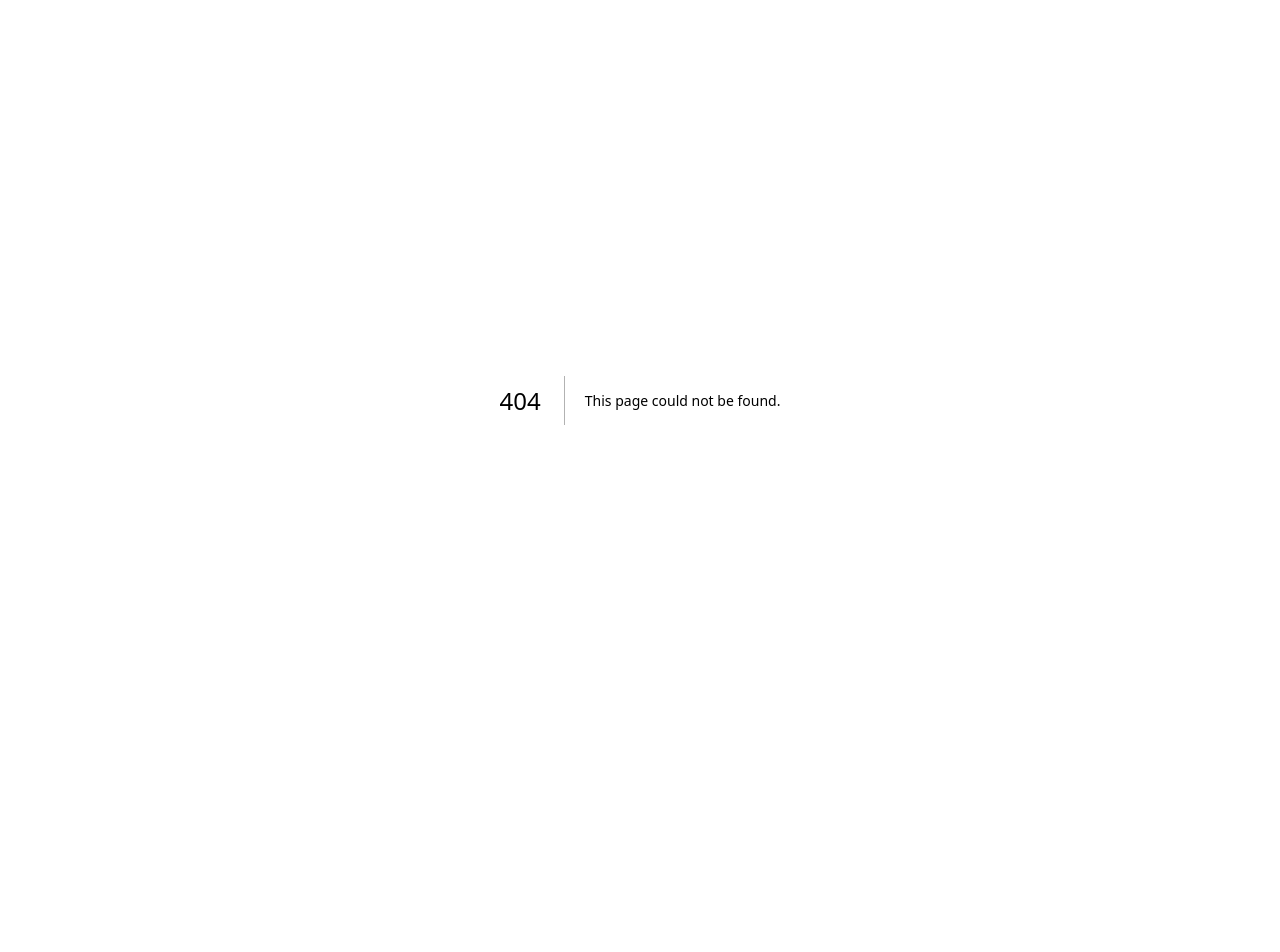
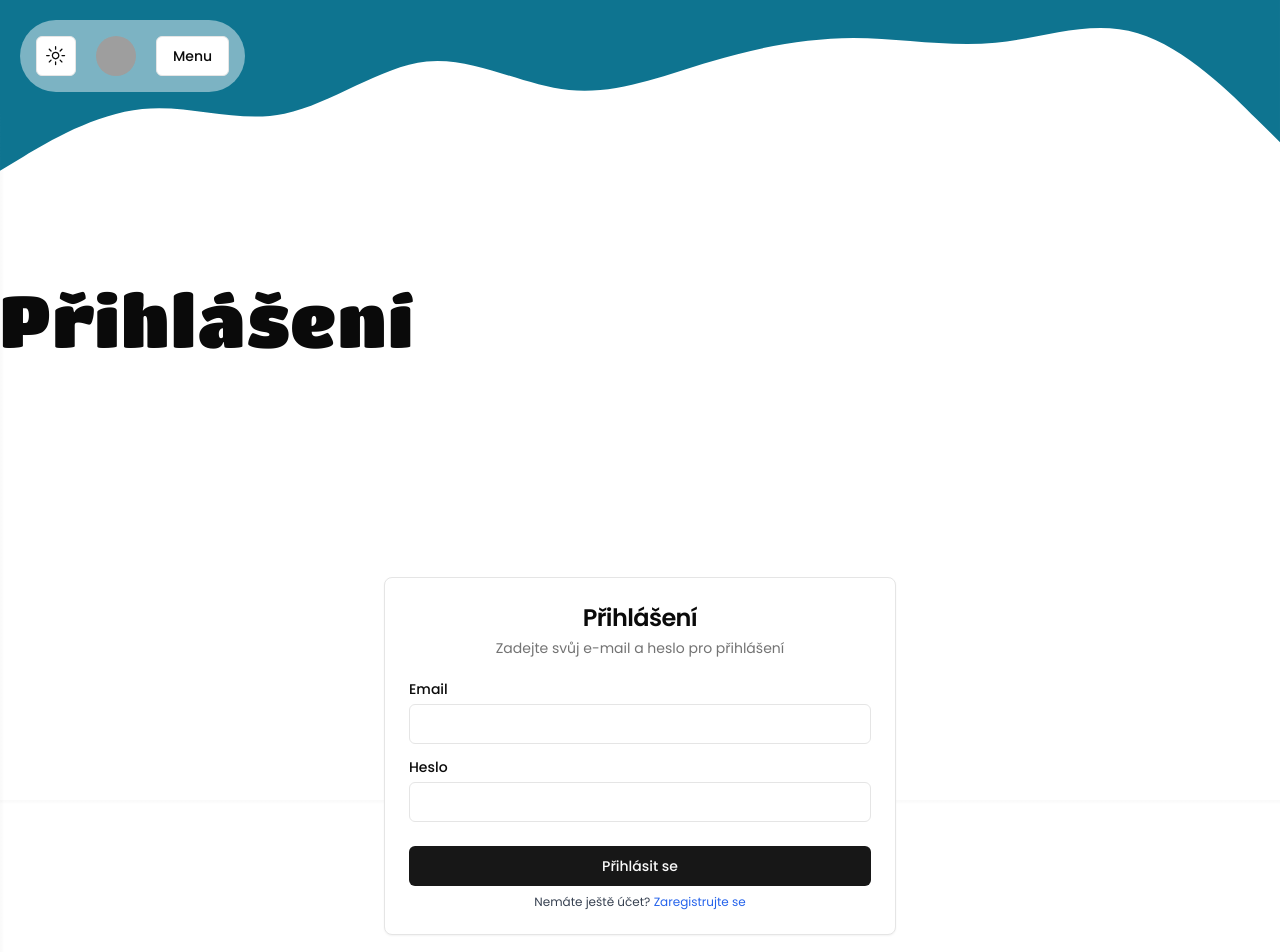
Before and after one commit to L3onardoCZ/pvd-project, a Next.js app: page /login in a window 1280 px wide. Before the commit this address had no page. Shown: the top 952 px of the page. Before the commit the page ends 800 px from the top, so only its background shows below. Built offline with nearby package versions, Linux system fonts and the light colour scheme; no server answers; grey boxes are pictures that could not be loaded.

Commit message:
LoginPage

```diff
--- a/package.json
+++ b/package.json
@@ -9,7 +9,9 @@
     "lint": "next lint"
   },
   "dependencies": {
+    "@radix-ui/react-accordion": "^1.1.2",
     "@radix-ui/react-avatar": "^1.0.4",
+    "@radix-ui/react-checkbox": "^1.0.4",
     "@radix-ui/react-dropdown-menu": "^2.0.6",
     "@radix-ui/react-icons": "^1.3.0",
     "@radix-ui/react-label": "^2.0.2",
--- /dev/null
+++ b/src/app/login/page.tsx
@@ -0,0 +1,14 @@
+import SmallHeader from "@/components/LoginHeader";
+import SmallFooter from "@/components/SmallFooter";
+import React from 'react';
+import LoginPage from "@/components/LoginPage";
+
+export default function account(){
+    return(
+        <>
+            <SmallHeader/>
+            <LoginPage />
+            <SmallFooter/>
+        </>
+    )
+}
--- a/src/components/ActionWindow.tsx
+++ b/src/components/ActionWindow.tsx
@@ -20,6 +20,7 @@ import {
   import ModeToggle from "./ModeToggle";
   import Link from 'next/link';
   import axios from "axios";
+import { link } from "fs";
 
 
 
@@ -60,7 +61,7 @@ export default function ActionWindow(){
                     <MenubarMenu>
                         <MenubarTrigger>Menu</MenubarTrigger>
                         <MenubarContent>
-                            {(isLoggedIn == true) ? (<MenubarItem>Odhlásit se</MenubarItem>) : (<MenubarItem>Přihlásit se</MenubarItem>)}
+                            {(isLoggedIn == true) ? (<MenubarItem>Odhlásit se</MenubarItem>) : (<Link href="./login"><MenubarItem>Přihlásit se</MenubarItem></Link>)}
                             <Link href="./"><MenubarItem>Domů</MenubarItem></Link>
                             <Link href="./account"><MenubarItem>Můj účet</MenubarItem></Link>
                             <MenubarItem>Psát</MenubarItem>
--- /dev/null
+++ b/src/components/LoginHeader.tsx
@@ -0,0 +1,17 @@
+"use client"
+import AnimatedTextWord from "./AnimatedTextWord";
+import "./titanonefont.css";
+import ActionWindow from "./ActionWindow";
+
+export default function LoginHeader(){
+    return(
+        <>
+            <ActionWindow/>
+            <div className="headerWave"><svg xmlns="http://www.w3.org/2000/svg" viewBox="0 0 1440 320"><path className="fill-cyan-700 dark:fill-cyan-800" fill-opacity="1" d="M0,192L26.7,176C53.3,160,107,128,160,122.7C213.3,117,267,139,320,128C373.3,117,427,75,480,69.3C533.3,64,587,96,640,101.3C693.3,107,747,85,800,69.3C853.3,53,907,43,960,42.7C1013.3,43,1067,53,1120,48C1173.3,43,1227,21,1280,37.3C1333.3,53,1387,107,1413,133.3L1440,160L1440,0L1413.3,0C1386.7,0,1333,0,1280,0C1226.7,0,1173,0,1120,0C1066.7,0,1013,0,960,0C906.7,0,853,0,800,0C746.7,0,693,0,640,0C586.7,0,533,0,480,0C426.7,0,373,0,320,0C266.7,0,213,0,160,0C106.7,0,53,0,27,0L0,0Z"></path></svg></div>
+            <div className="tracking-wide font-medium text-7xl first w-full justify-center">
+                    <AnimatedTextWord text="Přihlášení"/>
+            </div>
+
+        </>
+    )
+}
--- /dev/null
+++ b/src/components/LoginPage.tsx
@@ -0,0 +1,49 @@
+"use client"
+
+import { Button } from "@/components/ui/button"
+import {
+  Card,
+  CardContent,
+  CardDescription,
+  CardFooter,
+  CardHeader,
+  CardTitle,
+} from "@/components/ui/card"
+import { Checkbox } from "@/components/ui/checkbox"
+import { Input } from "@/components/ui/input"
+import { Label } from "@/components/ui/label"
+
+export default function LoginPage() {
+  return (
+    <div className="relative flex flex-col justify-center items-center min-h-screen overflow-hidden">
+      <div className="w-full m-auto bg-white lg:max-w-lg">
+        <Card>
+          <CardHeader className="space-y-1">
+            <CardTitle className="text-2xl text-center">Přihlášení</CardTitle>
+            <CardDescription className="text-center">
+              Zadejte svůj e-mail a heslo pro přihlášení
+            </CardDescription>
+          </CardHeader>
+          <CardContent className="grid gap-4">
+            <div className="grid gap-2">
+              <Label htmlFor="email">Email</Label>
+              <Input id="email" type="email" placeholder="" />
+            </div>
+            <div className="grid gap-2">
+              <Label htmlFor="password">Heslo</Label>
+              <Input id="password" type="password" />
+            </div>
+          </CardContent>
+          <CardFooter className="flex flex-col">
+            <Button className="w-full">Přihlásit se</Button>
+            <p className="mt-2 text-xs text-center text-gray-700">
+              {" "}
+              Nemáte ještě účet?{" "}
+              <span className=" text-blue-600 hover:underline">Zaregistrujte se</span>
+            </p>
+          </CardFooter>
+        </Card>
+      </div>
+    </div>
+  )
+}
--- /dev/null
+++ b/src/components/ui/accordion.tsx
@@ -0,0 +1,58 @@
+"use client"
+
+import * as React from "react"
+import * as AccordionPrimitive from "@radix-ui/react-accordion"
+import { ChevronDown } from "lucide-react"
+
+import { cn } from "@/lib/utils"
+
+const Accordion = AccordionPrimitive.Root
+
+const AccordionItem = React.forwardRef<
+  React.ElementRef<typeof AccordionPrimitive.Item>,
+  React.ComponentPropsWithoutRef<typeof AccordionPrimitive.Item>
+>(({ className, ...props }, ref) => (
+  <AccordionPrimitive.Item
+    ref={ref}
+    className={cn("border-b", className)}
+    {...props}
+  />
+))
+AccordionItem.displayName = "AccordionItem"
+
+const AccordionTrigger = React.forwardRef<
+  React.ElementRef<typeof AccordionPrimitive.Trigger>,
+  React.ComponentPropsWithoutRef<typeof AccordionPrimitive.Trigger>
+>(({ className, children, ...props }, ref) => (
+  <AccordionPrimitive.Header className="flex">
+    <AccordionPrimitive.Trigger
+      ref={ref}
+      className={cn(
+        "flex flex-1 items-center justify-between py-4 font-medium transition-all hover:underline [&[data-state=open]>svg]:rotate-180",
+        className
+      )}
+      {...props}
+    >
+      {children}
+      <ChevronDown className="h-4 w-4 shrink-0 transition-transform duration-200" />
+    </AccordionPrimitive.Trigger>
+  </AccordionPrimitive.Header>
+))
+AccordionTrigger.displayName = AccordionPrimitive.Trigger.displayName
+
+const AccordionContent = React.forwardRef<
+  React.ElementRef<typeof AccordionPrimitive.Content>,
+  React.ComponentPropsWithoutRef<typeof AccordionPrimitive.Content>
+>(({ className, children, ...props }, ref) => (
+  <AccordionPrimitive.Content
+    ref={ref}
+    className="overflow-hidden text-sm transition-all data-[state=closed]:animate-accordion-up data-[state=open]:animate-accordion-down"
+    {...props}
+  >
+    <div className={cn("pb-4 pt-0", className)}>{children}</div>
+  </AccordionPrimitive.Content>
+))
+
+AccordionContent.displayName = AccordionPrimitive.Content.displayName
+
+export { Accordion, AccordionItem, AccordionTrigger, AccordionContent }
--- /dev/null
+++ b/src/components/ui/checkbox.tsx
@@ -0,0 +1,30 @@
+"use client"
+
+import * as React from "react"
+import * as CheckboxPrimitive from "@radix-ui/react-checkbox"
+import { Check } from "lucide-react"
+
+import { cn } from "@/lib/utils"
+
+const Checkbox = React.forwardRef<
+  React.ElementRef<typeof CheckboxPrimitive.Root>,
+  React.ComponentPropsWithoutRef<typeof CheckboxPrimitive.Root>
+>(({ className, ...props }, ref) => (
+  <CheckboxPrimitive.Root
+    ref={ref}
+    className={cn(
+      "peer h-4 w-4 shrink-0 rounded-sm border border-primary ring-offset-background focus-visible:outline-none focus-visible:ring-2 focus-visible:ring-ring focus-visible:ring-offset-2 disabled:cursor-not-allowed disabled:opacity-50 data-[state=checked]:bg-primary data-[state=checked]:text-primary-foreground",
+      className
+    )}
+    {...props}
+  >
+    <CheckboxPrimitive.Indicator
+      className={cn("flex items-center justify-center text-current")}
+    >
+      <Check className="h-4 w-4" />
+    </CheckboxPrimitive.Indicator>
+  </CheckboxPrimitive.Root>
+))
+Checkbox.displayName = CheckboxPrimitive.Root.displayName
+
+export { Checkbox }
```
Also changed, not shown: 1 other file (tests, documents, lock files or other folders).
